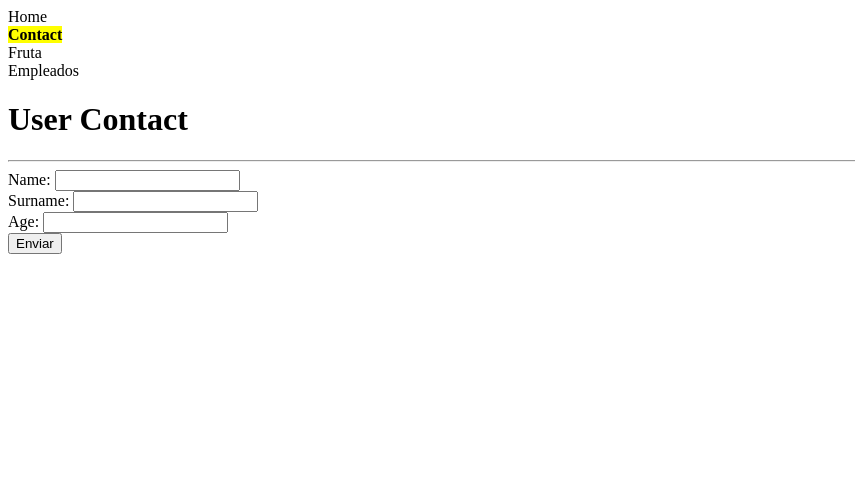
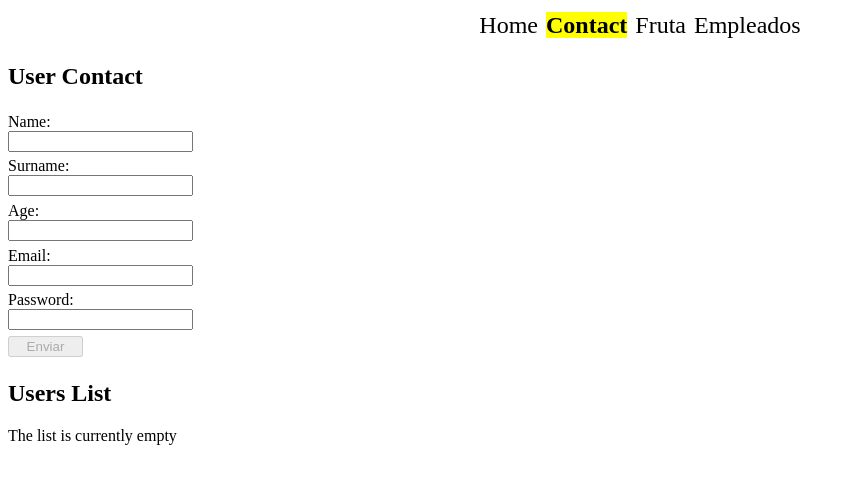
Before and after one commit to sergiofontecha/Angular6Course, an Angular app in the folder angular-course/: page /contact in a window 1280 px wide. Shown: the top 484 px of the page, without its empty margins (0-855 px from the left). Built offline with nearby package versions, Linux system fonts and the light colour scheme.

Commit message:
feat-angularForms, import and use ng reactiveForms module, create an user form and a user model. Listing users and some naming ans styling issues

```diff
--- a/angular-course/src/app/app-routing.module.ts
+++ b/angular-course/src/app/app-routing.module.ts
@@ -1,7 +1,7 @@
 import { NgModule } from '@angular/core';
 import { Routes, RouterModule } from '@angular/router';
 
-// Import Componenets
+// App Components
 import { EmpleadosComponent } from './modules/empleados/empleados.component';
 import { FrutaComponent } from './modules/fruta/fruta.component';
 import { HomeComponent } from './modules/home/home.component';
--- a/angular-course/src/app/modules/contact/contact.component.html
+++ b/angular-course/src/app/modules/contact/contact.component.html
@@ -1,42 +1,81 @@
-<h1>{{ title }}</h1>
-<hr />
+<h2>{{ title }}</h2>
 
 <!-- <div *ngIf="parameter">
   {{ parameter }}
 </div>
 
 <button *ngIf="!parameter" (click)="redirect()">Redirect</button> -->
-
-<form class="contactForm" #constactForm="ngForm" (ngSubmit)="onSubmit()">
+<form
+  class="contactForm"
+  [formGroup]="contactForm"
+  (ngSubmit)="onSubmit(contactForm.value)"
+>
   <div class="contactForm__field">
     <label for="name">Name: </label>
-    <input
-      type="text"
-      name="name"
-      #name="ngModel"
-      [(ngModel)]="user.name"
-      required
-    />
+    <input id="name" type="text" formControlName="name" />
+    <span
+      *ngIf="
+        contactForm.get('name').hasError('required') &&
+        contactForm.get('name').touched
+      "
+      >Es necesario introducir un nombre
+    </span>
   </div>
   <div class="contactForm__field">
     <label for="surname">Surname: </label>
-    <input
-      type="text"
-      name="surname"
-      #surname="ngModel"
-      [(ngModel)]="user.surname"
-      required
-    />
+    <input id="surname" type="text" formControlName="surname" />
   </div>
+  <span
+    *ngIf="
+      contactForm.get('surname').hasError('required') &&
+      contactForm.get('surname').touched
+    "
+    >Es necesario introducir un apellido
+  </span>
   <div class="contactForm__field">
     <label for="age">Age: </label>
-    <input
-      type="number"
-      name="age"
-      #name="ngModel"
-      [(ngModel)]="user.age"
-      required
-    />
+    <input id="age" type="number" formControlName="age" />
   </div>
-  <input type="submit" value="Enviar" />
+  <span
+    *ngIf="
+      contactForm.get('age').hasError('required') &&
+      contactForm.get('age').touched
+    "
+    >Es necesario introducir una edad
+  </span>
+  <div class="contactForm__field">
+    <label for="email">Email: </label>
+    <input id="email" type="email" formControlName="email" />
+  </div>
+  <span
+    *ngIf="
+      contactForm.get('email').hasError('email') &&
+      contactForm.get('email').touched
+    "
+    >Es necesario introducir un email válido
+  </span>
+  <div class="contactForm__field">
+    <label for="password">Password: </label>
+    <input id="password" type="password" formControlName="password" />
+  </div>
+  <span
+    *ngIf="
+      contactForm.get('password').hasError('required') &&
+      contactForm.get('password').touched
+    "
+    >Es necesario introducir una clave de acceso
+  </span>
+  <input
+    type="submit"
+    value="Enviar"
+    class="submitButton"
+    [disabled]="contactForm.invalid"
+  />
 </form>
+<h2>Users List</h2>
+<p *ngIf="users.length === 0">The list is currently empty</p>
+<ul>
+  <li *ngFor="let item of users">
+    {{ item.name }} {{ item.surname }} {{ item.age }}
+  </li>
+</ul>
--- a/angular-course/src/app/modules/contact/contact.component.scss
+++ b/angular-course/src/app/modules/contact/contact.component.scss
@@ -0,0 +1,16 @@
+.contactForm {
+  display: flex;
+  flex-direction: column;
+  justify-content: space-around;
+  height: 250px;
+  width: 250px;
+  .contactForm__field {
+    width: 100%;
+    input {
+      display: block;
+    }
+  }
+  .submitButton {
+    width: 30%;
+  }
+}
--- a/angular-course/src/app/modules/contact/contact.component.ts
+++ b/angular-course/src/app/modules/contact/contact.component.ts
@@ -1,4 +1,6 @@
 import { Component, OnInit } from '@angular/core';
+import { FormGroup, FormBuilder, Validators } from '@angular/forms';
+
 import { User } from './user.model';
 // import { Router, ActivatedRoute, Params } from '@angular/router';
 
@@ -9,8 +11,9 @@ import { User } from './user.model';
 })
 export class ContactComponent implements OnInit {
   // Component Variables
+  public contactForm: FormGroup;
   public title: string;
-  public user: User;
+  public users: Array<User>;
 
   // Todo el código comentado es un ejemplo de rutas que aceptan parámetros, como recogerlos y usarlos
 
@@ -30,14 +33,29 @@ export class ContactComponent implements OnInit {
   //   this._router.navigate(['/contact', 'helloooo!!']);
   // }
 
-  constructor() {
+  constructor(private _fb: FormBuilder) {
     this.title = 'User Contact';
-    this.user = new User('', '', '');
+    this.users = [];
+    this.contactForm = this._fb.group({
+      name: ['', Validators.required],
+      surname: ['', Validators.required],
+      email: ['', Validators.compose([Validators.required, Validators.email])],
+      age: ['', Validators.required],
+      password: ['', Validators.required]
+    });
   }
 
   ngOnInit() {}
 
-  onSubmit() {
-    console.log(this.user);
+  onSubmit(formValues) {
+    const user: User = {
+      name: formValues.name,
+      surname: formValues.surname,
+      age: formValues.age,
+      email: formValues.email,
+      password: formValues.password
+    };
+    this.users.push(user);
+    this.contactForm.reset();
   }
 }
--- a/angular-course/src/app/modules/contact/user.model.ts
+++ b/angular-course/src/app/modules/contact/user.model.ts
@@ -2,6 +2,8 @@ export class User {
   constructor(
     public name: string,
     public surname: string,
-    public age: string
+    public age: string,
+    public email: string,
+    public password: string
   ) {}
 }
--- a/angular-course/src/app/modules/home/home.component.html
+++ b/angular-course/src/app/modules/home/home.component.html
@@ -1,7 +1,7 @@
 <h3>{{ title | uppercase }}</h3>
-<p>{{ date | date: "fullDate" }}</p>
+<p>{{ date | date: 'fullDate' }}</p>
 <button *ngIf="!showed" (click)="getCollection()">Get Collection</button>
-<input type="text" *ngIf="showed" [(ngModel)]="article" /><button
+<input type="text" *ngIf="showed" /><button
   *ngIf="showed"
   (click)="addArticle()"
 >
--- a/angular-course/src/app/shared/components/navigator/navigator.component.html
+++ b/angular-course/src/app/shared/components/navigator/navigator.component.html
@@ -32,3 +32,4 @@
     >
   </div>
 </nav>
+<div style="clear:both;"></div>
--- a/angular-course/src/app/shared/components/navigator/navigator.component.scss
+++ b/angular-course/src/app/shared/components/navigator/navigator.component.scss
@@ -1,6 +1,18 @@
+.navigator-container {
+  margin: 0 auto;
+  display: table;
+}
+
+.navigator-option {
+  float: left;
+  display: block;
+  margin: 4px;
+}
+
 .navigator-link {
   color: black;
   text-decoration-line: none;
+  font-size: 1.5em;
 }
 
 .linkActive {
```
Also changed, not shown: angular-course/src/app/app.module.ts (+4 -4 lines).
